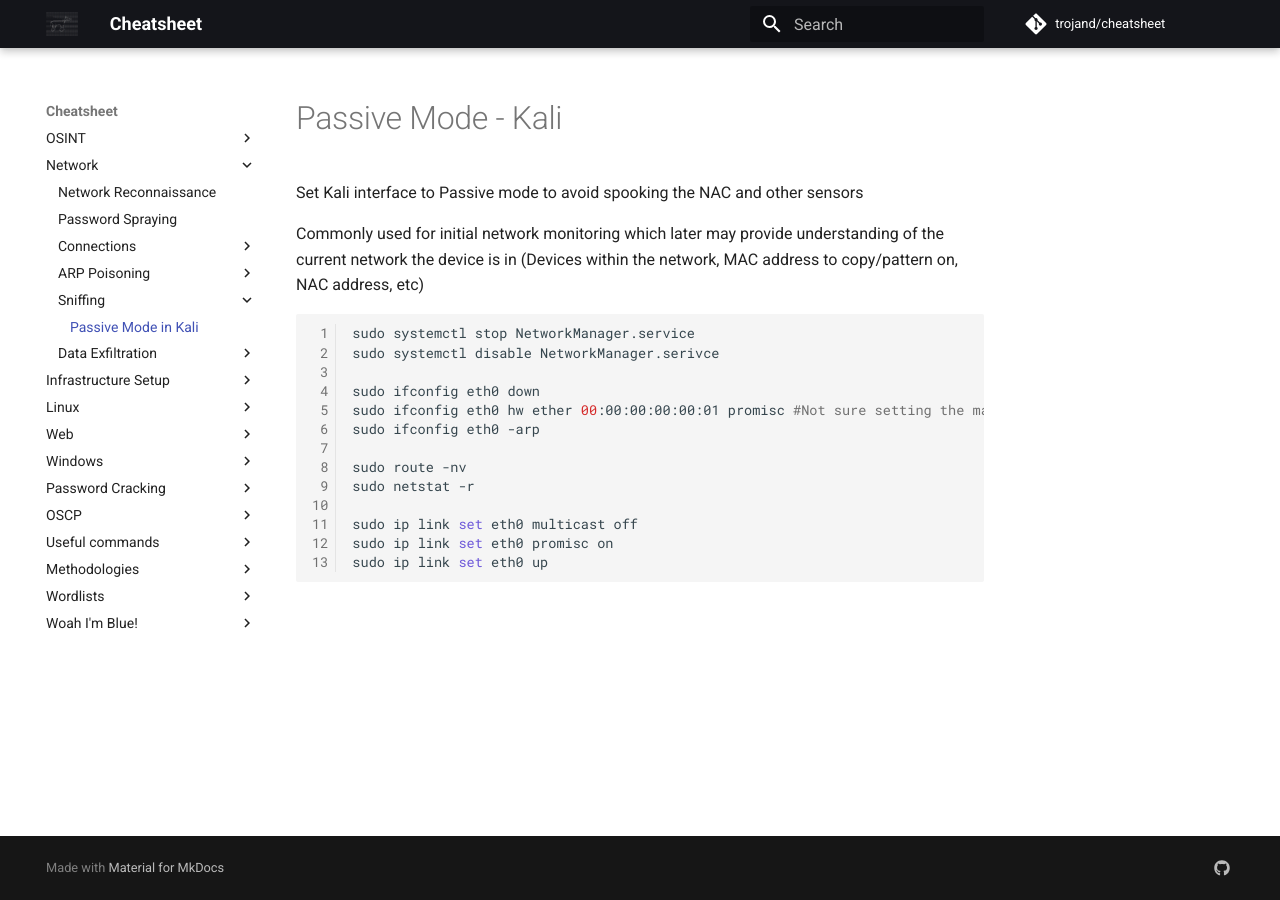
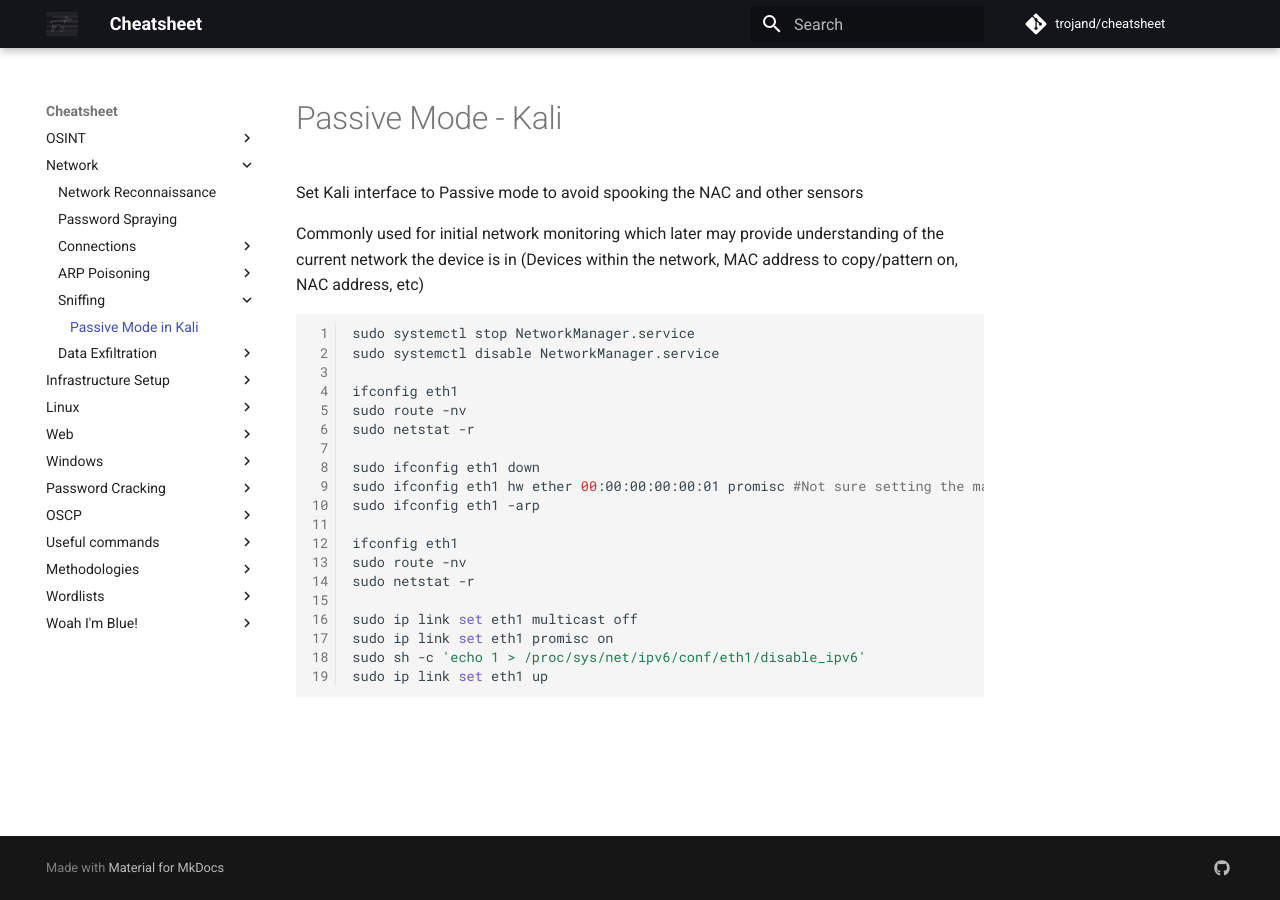
Before and after one commit to trojand/cheatsheet, an MkDocs documentation site: the page built from docs/Network/Sniffing/PassiveMode-Kali.md, in a window 1280 px wide. Built offline with MkDocs 1.6.1 and Material for MkDocs 9.7.7, drawn with Linux system fonts in a browser that asks for light colours; comment, search, counter and statistics services are not loaded.

Commit message:
Update PassiveMode-Kali.md
Added disable for ipv6 since it still performs ICMPv6 therefore leaking packets

````diff
--- a/docs/Network/Sniffing/PassiveMode-Kali.md
+++ b/docs/Network/Sniffing/PassiveMode-Kali.md
@@ -6,16 +6,22 @@ Commonly used for initial network monitoring which later may provide understandi
 
 ```bash
 sudo systemctl stop NetworkManager.service
-sudo systemctl disable NetworkManager.serivce
+sudo systemctl disable NetworkManager.service
 
-sudo ifconfig eth0 down
-sudo ifconfig eth0 hw ether 00:00:00:00:00:01 promisc #Not sure setting the mac address helps
-sudo ifconfig eth0 -arp
-
+ifconfig eth1
 sudo route -nv
 sudo netstat -r
 
-sudo ip link set eth0 multicast off
-sudo ip link set eth0 promisc on
-sudo ip link set eth0 up
+sudo ifconfig eth1 down
+sudo ifconfig eth1 hw ether 00:00:00:00:00:01 promisc #Not sure setting the mac address helps
+sudo ifconfig eth1 -arp
+
+ifconfig eth1
+sudo route -nv
+sudo netstat -r
+
+sudo ip link set eth1 multicast off
+sudo ip link set eth1 promisc on
+sudo sh -c 'echo 1 > /proc/sys/net/ipv6/conf/eth1/disable_ipv6'
+sudo ip link set eth1 up
 ```
````
